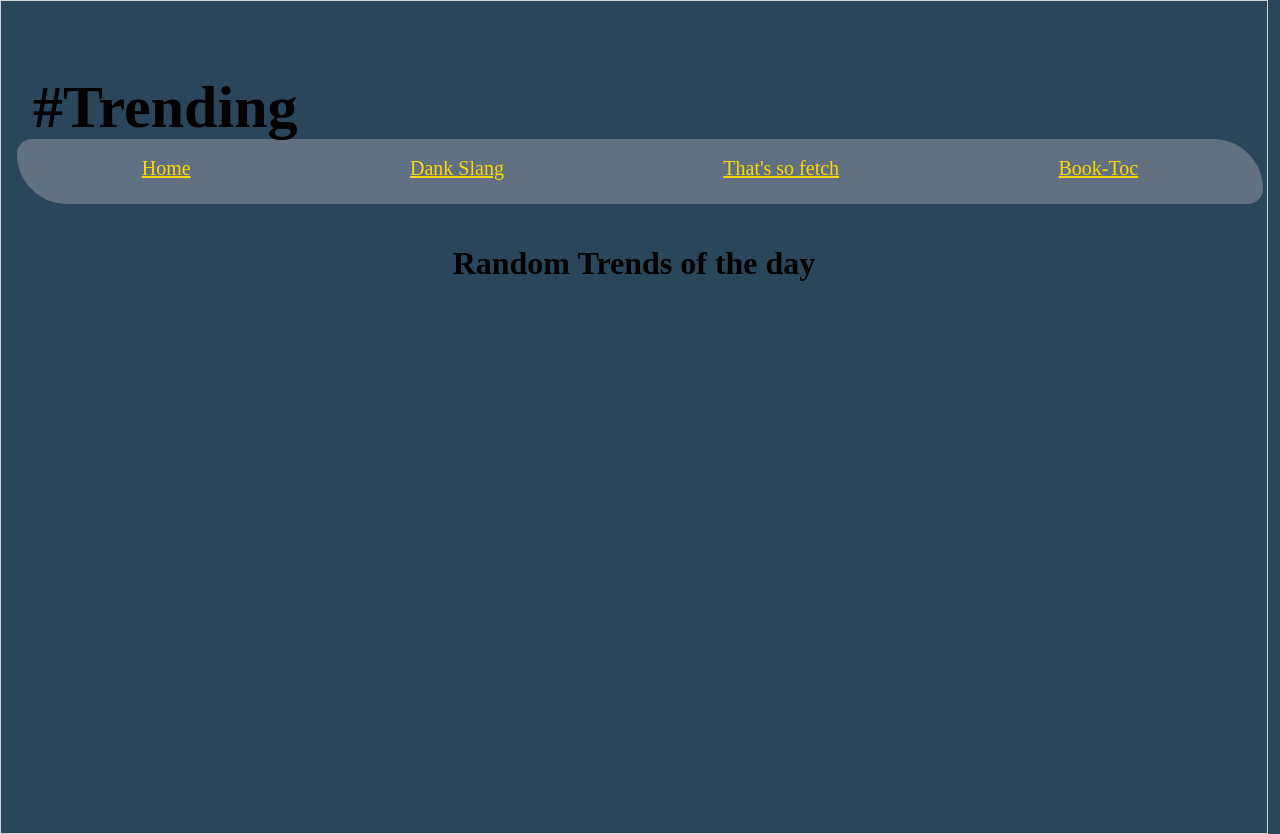
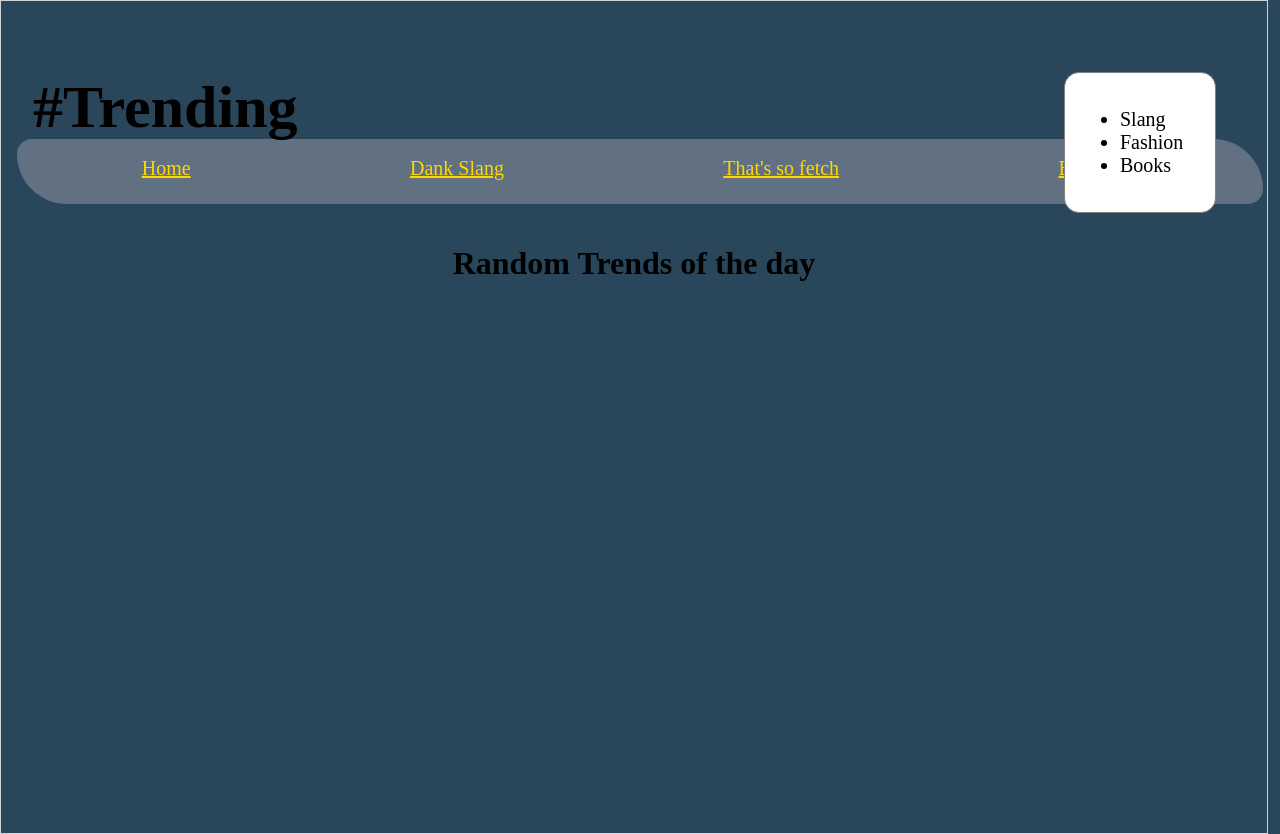
Before and after one commit to bavila19/trending-frontend, a React (Create React App) app in the folder frontend/: page / in a window 1280 px wide. Built offline with nearby package versions, Linux system fonts and the light colour scheme; no server answers.

Commit message:
Creating a drop down menu

```diff
--- a/frontend/src/Pages/Book.jsx
+++ b/frontend/src/Pages/Book.jsx
@@ -1,5 +1,7 @@
 import { useState, useEffect } from "react";
 import { Link } from "react-router-dom";
+
+<input type="submit" value="Create a new book" />
 
 const Book = (props) => {
   const [book, setBook] = useState([]);
--- a/frontend/src/components/App.css
+++ b/frontend/src/components/App.css
@@ -106,3 +106,14 @@ a {
   font-size: 30px;
   padding-bottom: 10px;
 }
+
+.dropDownMenu{
+  position: absolute;
+  top: 4.5rem;
+  right: 4rem;
+  width: 120px;
+  padding: 15px;
+  border-radius: 15px;
+  background-color: white;
+  border: 1px solid gray;
+}
--- /dev/null
+++ b/frontend/src/components/DropDownMenu.jsx
@@ -0,0 +1,16 @@
+import React from 'react'
+
+const DropDownMenu = () => {
+    return (
+        <div className='flex flex-col dropDownMenu'>
+            <ul className='flex flex-col gap-4'>
+                <li>Slang</li>
+                <li>Fashion</li>
+                <li>Books</li>
+            </ul>
+
+        </div>
+    )
+}
+
+export default DropDownMenu
--- a/frontend/src/components/Header.jsx
+++ b/frontend/src/components/Header.jsx
@@ -1,4 +1,5 @@
 import { Link } from "react-router-dom";
+import DropDownMenu from "./DropDownMenu";
 const Header = (props) => {
 
   return (
@@ -17,6 +18,7 @@ const Header = (props) => {
         <Link to="/fashion">That's so fetch</Link>
         <br></br>
         <Link to="/book">Book-Toc</Link>
+        <DropDownMenu />
       </div>
     </div>
   );
```
Also changed, not shown: frontend/src/Pages/CreateNewPage.jsx (added).
